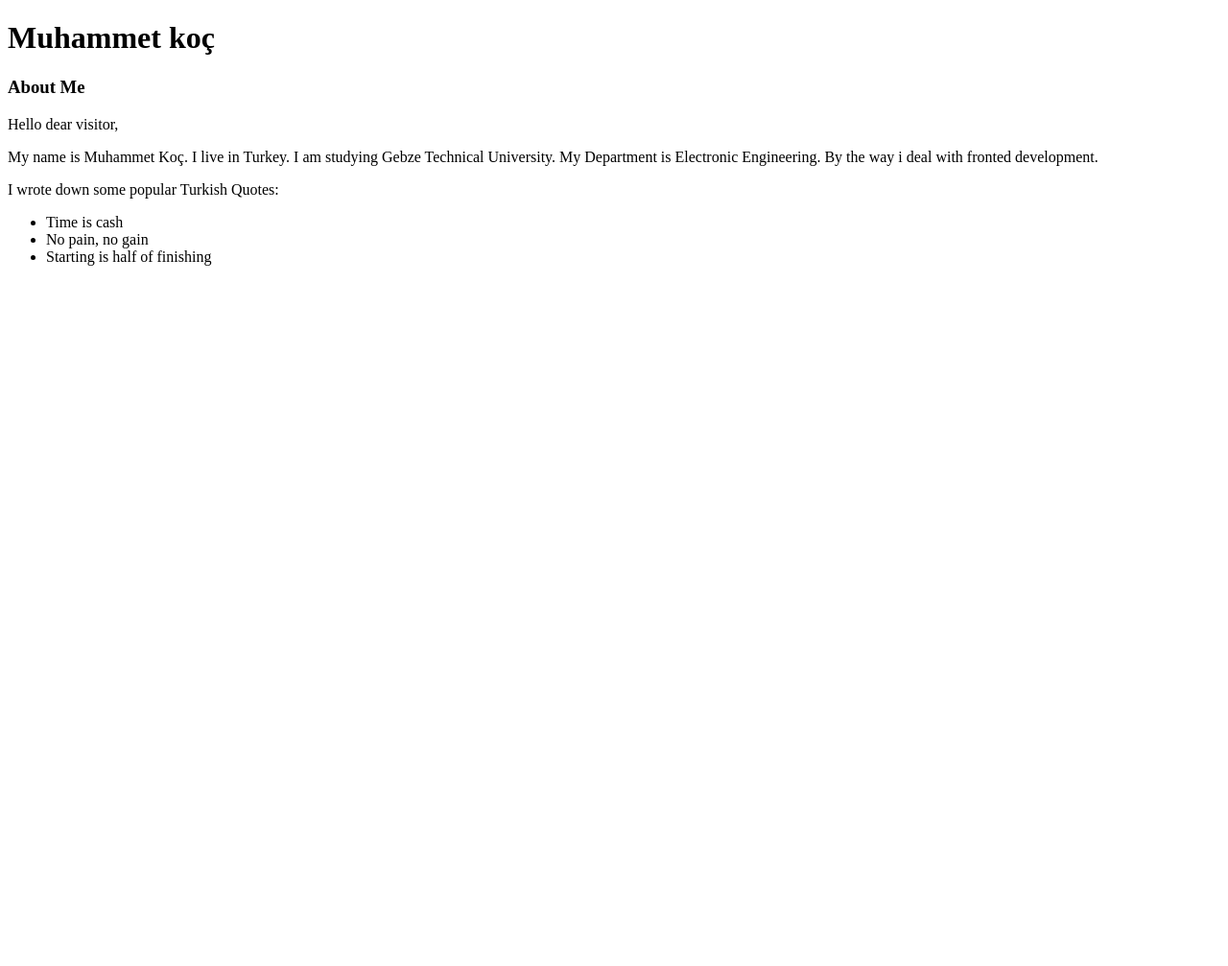
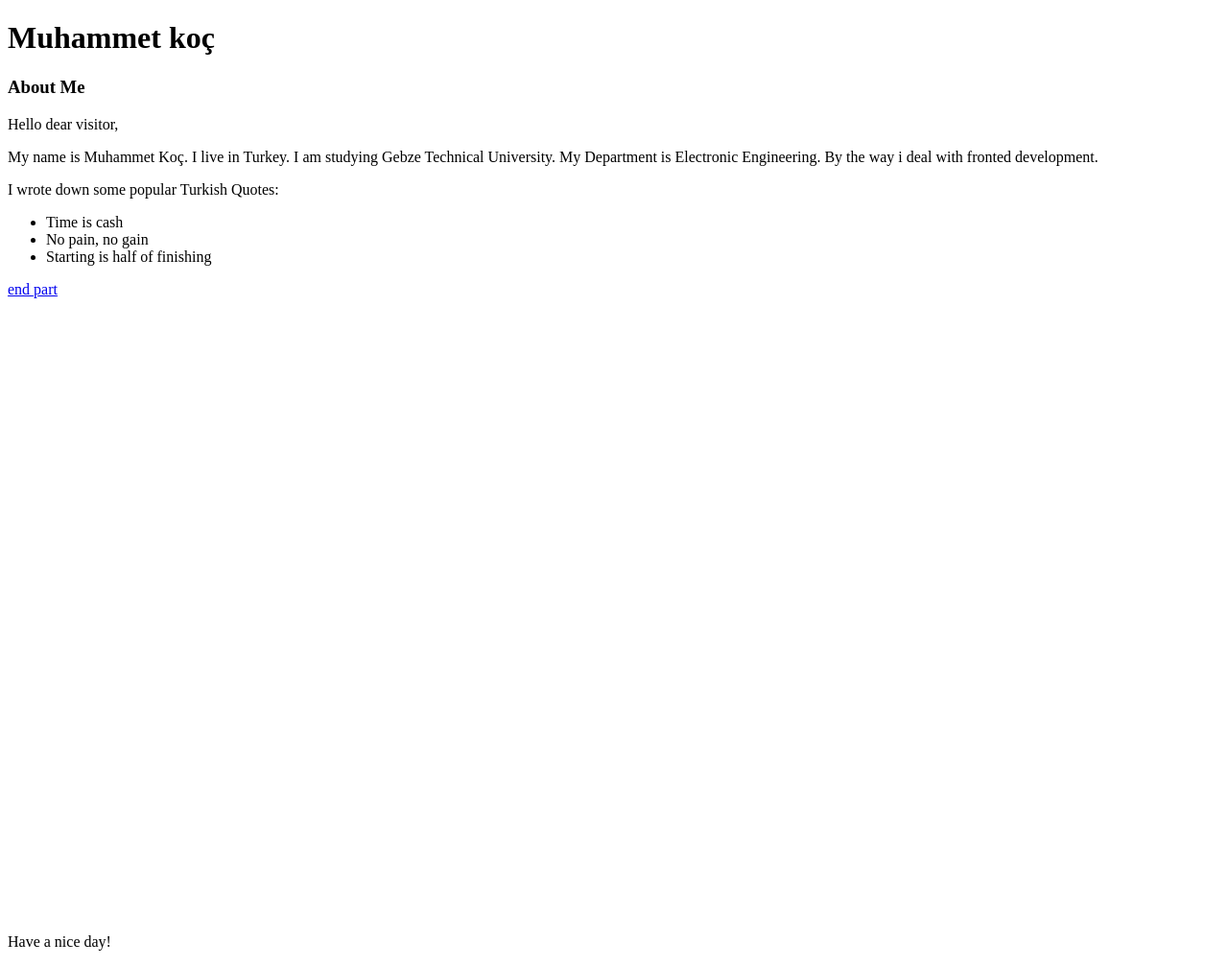
Before and after one commit to mhmmtkc/only-html, a plain HTML site: page index.html in a window 1280 px wide. Shown: the whole page at 96% size. Before the commit the page ends 800 px from the top, so only its background shows below. Drawn offline with Linux system fonts and the light colour scheme.

Commit message:
Update index.html

```diff
--- a/index.html
+++ b/index.html
@@ -9,6 +9,7 @@
 </head>
 
 <body>
+
     <h1>Muhammet koç</h1>
     <h3>About Me</h3>
     <p>Hello dear visitor,</p>
@@ -20,6 +21,49 @@
         <li>No pain, no gain</li>
         <li>Starting is half of finishing</li>
     </ul>
+    <a href="#endpart">end part</a>
+    <div>
+        <p>
+            <br>
+            <br>
+            <br>
+            <br>
+            <br>
+            <br>
+            <br>
+            <br>
+            <br>
+            <br>
+            <br>
+            <br>
+            <br>
+            <br>
+            <br>
+            <br>
+            <br>
+            <br>
+            <br>
+            <br>
+            <br>
+            <br>
+            <br>
+            <br>
+            <br>
+            <br>
+            <br>
+            <br>
+            <br>
+            <br>
+            <br>
+            <br>
+            <br>
+            <br>
+            <br>
+        </p>
+    </div>
+    <div id="endpart">
+        <p>Have a nice day!</p>
+    </div>
 </body>
 
 </html>
```
